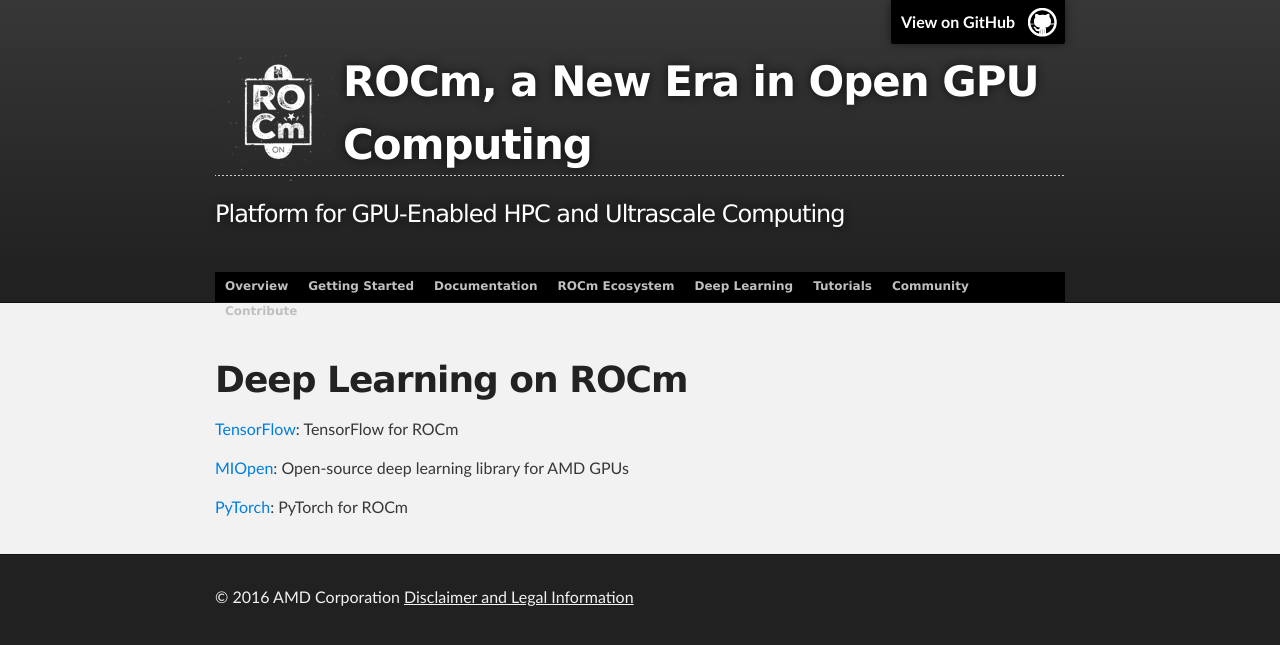
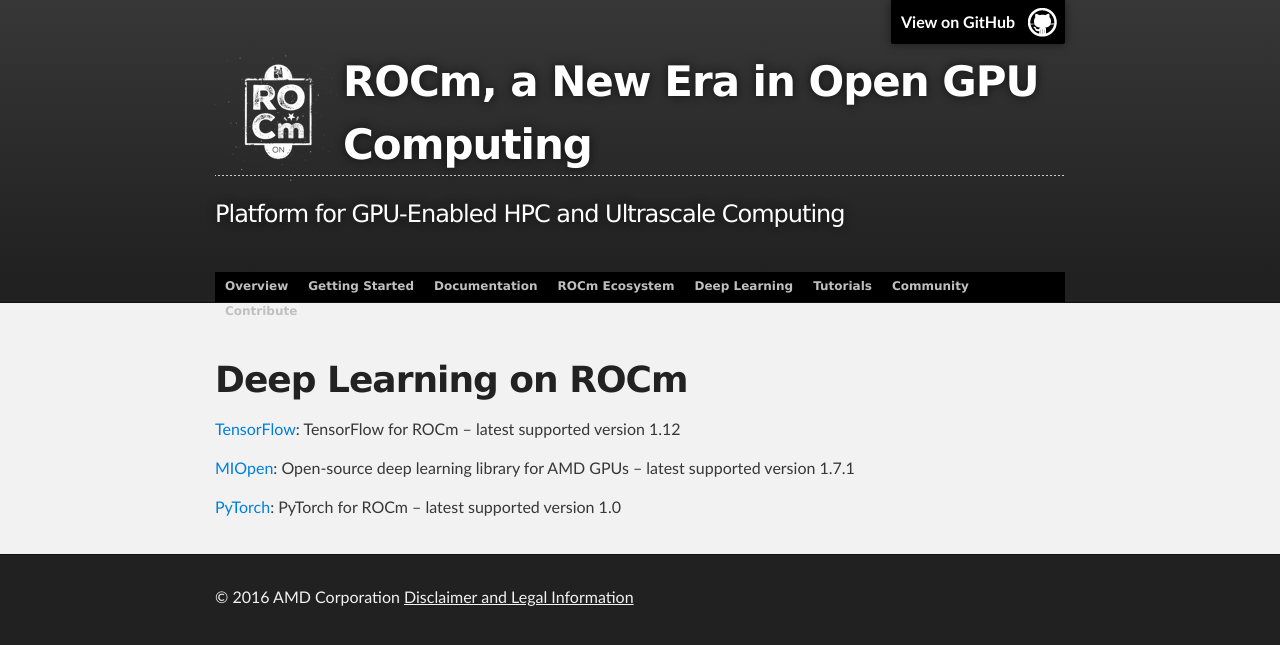
Before and after one commit to ROCm/ROCm.github.io, a Jekyll site: the page built from dl.md, in a window 1280 px wide. Shown: the top 645 px of the page. Built offline with Jekyll 4.4.1, drawn with Linux system fonts in a browser that asks for light colours.

Commit message:
added versioning

```diff
--- a/dl.md
+++ b/dl.md
@@ -4,8 +4,8 @@
 ---
 # Deep Learning on ROCm
 
-[TensorFlow](deeplearning/tensorflow.md): TensorFlow for ROCm
+[TensorFlow](deeplearning/tensorflow.md): TensorFlow for ROCm -- latest supported version 1.12
 
-[MIOpen](deeplearning/miopen.md): Open-source deep learning library for AMD GPUs
+[MIOpen](deeplearning/miopen.md): Open-source deep learning library for AMD GPUs -- latest supported version 1.7.1
 
-[PyTorch](deeplearning/pytorch.md): PyTorch for ROCm
+[PyTorch](deeplearning/pytorch.md): PyTorch for ROCm -- latest supported version 1.0
```
